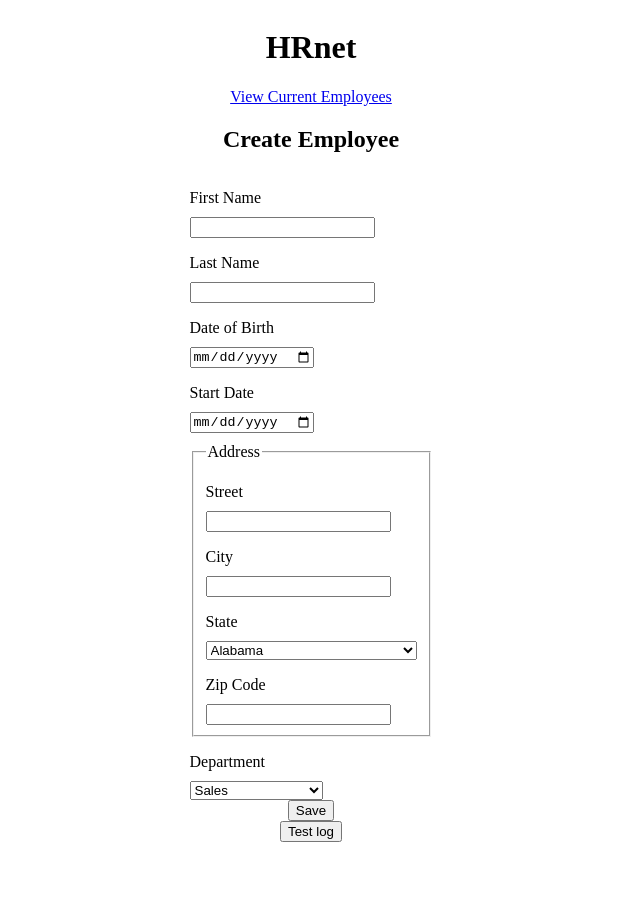
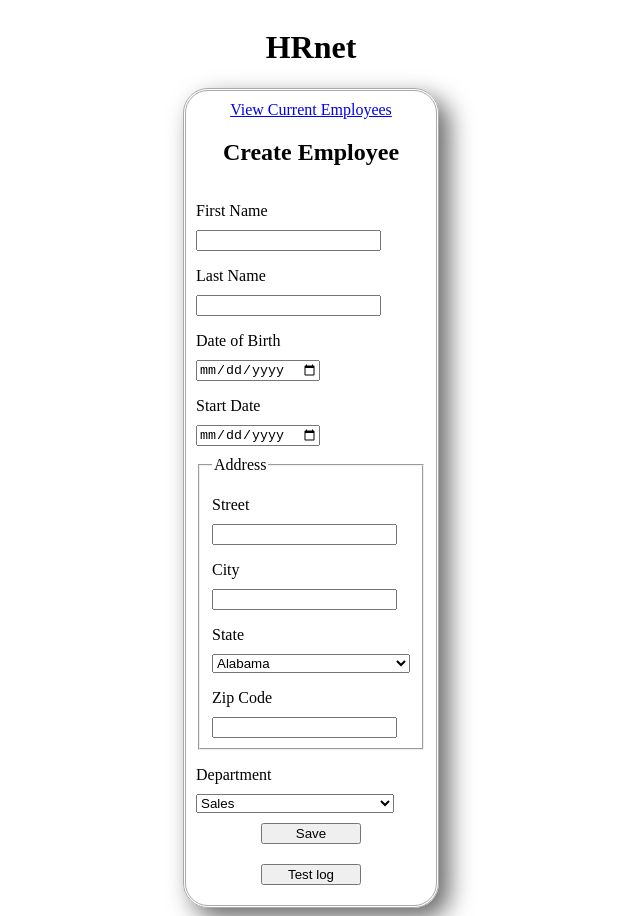
Before and after one commit to HammerPanzer92/P14_HRNet, a React (Vite) app: page / in a window 1280 px wide. Shown: the whole page, without its empty margins (329-969 px from the left). Before the commit the page ends 850 px from the top, so only its background shows below. Built offline with nearby package versions, Linux system fonts and the light colour scheme.

Commit message:
Misc : ajout de SCSS pour le container de index.jsx et le tableau de listeemployee

```diff
--- a/src/components/Index.jsx
+++ b/src/components/Index.jsx
@@ -40,7 +40,7 @@ export function Index() {
   };
 
   return (
-    <main>
+    <main id="main-index">
       <div className="title">
         <h1>HRnet</h1>
       </div>
--- /dev/null
+++ b/src/styles/_listemployee.scss
@@ -0,0 +1,7 @@
+.rdt_TableRow:nth-child(odd){
+    background-color: ghostwhite;
+}
+
+.rdt_TableRow:hover{
+    background-color: rgb(218, 218, 218);
+}
--- a/src/styles/index.scss
+++ b/src/styles/index.scss
@@ -1,4 +1,5 @@
 @use "modal";
+@use "_listemployee";
 
 .title {
     display: flex;
@@ -6,6 +7,28 @@
     justify-content: center;
 }
 
+#main-index {
+    display: flex;
+    flex-direction: column;
+    .container {
+        border-radius: 25px;
+        border-color: darkgray;
+        border-style: double;
+        padding: 10px;
+        align-self: center;
+        -webkit-box-shadow: 10px 10px 25px 0px rgba(0, 0, 0, 0.6);
+        -moz-box-shadow: 10px 10px 25px 0px rgba(0, 0, 0, 0.6);
+        box-shadow: 10px 10px 25px 0px rgba(0, 0, 0, 0.6);
+        select {
+            width: 198px;
+        }
+
+        button {
+            min-width: 100px;
+            margin: 10px auto;
+        }
+    }
+}
 
 .container {
     display: flex;
```
